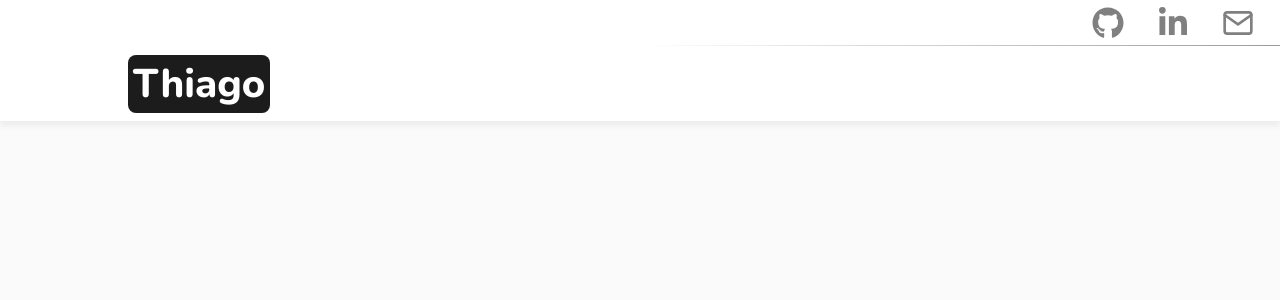
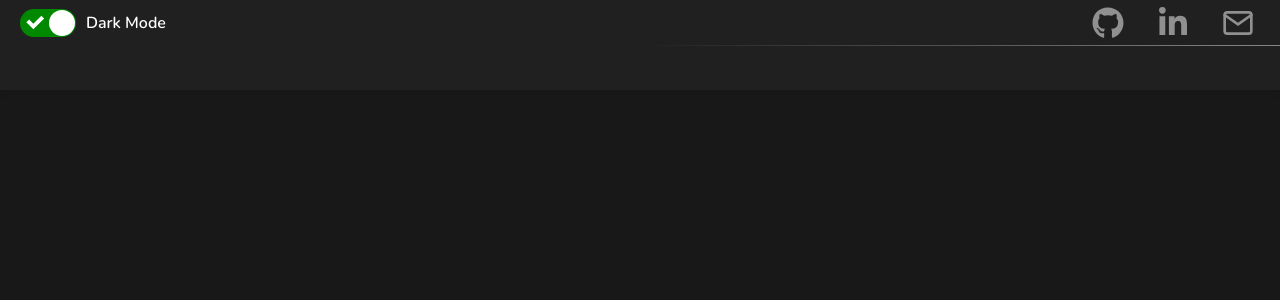
Before and after one commit to othiagodev/portfolio, a React (Create React App) app: page / in a window 1280 px wide. Shown: the top 300 px of the page. Built offline with nearby package versions, Linux system fonts and the light colour scheme.

Commit message:
added dark mode

```diff
--- a/package.json
+++ b/package.json
@@ -15,6 +15,7 @@
     "react-dom": "^17.0.1",
     "react-icons": "^3.11.0",
     "react-scripts": "4.0.0",
+    "react-switch": "^5.0.1",
     "run": "^1.4.0",
     "serve": "^11.3.2",
     "typescript": "^4.0.3",
--- a/public/index.html
+++ b/public/index.html
@@ -6,7 +6,7 @@
   <link rel="icon" href="%PUBLIC_URL%/favicon.ico" />
   <meta name="viewport" content="width=device-width, initial-scale=1" />
   <link href="https://fonts.googleapis.com/css2?family=Nunito:wght@400;600;700;800&display=swap" rel="stylesheet">
-  <title>Portfólio</title>
+  <title>Thiago</title>
 </head>
 
 <body>
--- a/src/styles/global.css
+++ b/src/styles/global.css
@@ -1,3 +1,37 @@
+:root {
+  --bg: #FAFAFA;
+  --bg-header: #FFF;
+  --text-color: #010101;
+  --social-network-color: #808080;
+  --social-network-color-github: #211F1F;
+  --social-network-color-linkedin: #0E76A8;
+  --social-network-color-mail: #BB001B;
+  --gradient-header: linear-gradient(
+    to right,
+    rgba(120, 120, 120, 0),
+    rgba(120, 120, 120, 0),
+    rgba(120, 120, 120, 0.75)
+  );
+  --header-shadow: rgba(0, 0, 0, 0.05);
+}
+
+.dark-mode:root {
+  --bg: #181818;
+  --bg-header: #202020;
+  --text-color: #FFFFFF;
+  --social-network-color: #909090;
+  --social-network-color-github: #EEEEEE;
+  --social-network-color-linkedin: #0E76A8;
+  --social-network-color-mail: #BB001B;
+  --gradient-header: linear-gradient(
+    to right,
+    rgba(170, 170, 170, 0),
+    rgba(170, 170, 170, 0),
+    rgba(170, 170, 170, 0.75)
+  );
+  --header-shadow: rgba(0, 0, 0, 0.05);
+}
+
 * {
   margin: 0;
   padding: 0;
@@ -5,8 +39,8 @@
 }
 
 body {
-  color: #010101;
-  background-color: #FAFAFA;
+  color: var(--text-color);
+  background-color: var(--bg);
 }
 
 body, input, textarea, button {
--- a/src/styles/views/home.css
+++ b/src/styles/views/home.css
@@ -1,11 +1,27 @@
 div#home > .header {
-  background-color: #FFF;
+  height: 90px;
+  background-color: var(--bg-header);
   display: flex;
   flex-direction: column;
-  box-shadow: 0px 5px 5px rgba(0, 0, 0, 0.05);
+  box-shadow: 0px 5px 5px var(--header-shadow);
   z-index: 10;
 }
 
+div#home > .header > .social-network {
+  display: flex;
+  justify-content: space-between;
+  align-items: center;
+}
+
+div#home > .header > .social-network .switch-container {
+  margin-left: 20px;
+  display: flex;
+  align-items: center;
+}
+
+div#home > .header > .social-network .switch {
+  margin-right: 10px;
+}
 div#home > .header > .social-network li {
   list-style-type: none;
   display: flex;
@@ -24,39 +40,27 @@ div#home > .header > .social-network a {
 }
 
 div#home > .header > .social-network a svg {
-  color: #808080;
+  color: var(--social-network-color);
+  transition: color 0.3s linear 0.05s;
 }
 
-div#home > .header > .social-network a:hover svg {
-  color: #1C1C1C;
+div#home > .header > .social-network a.github:hover svg {
+  color: var(--social-network-color-github);
+}
+
+div#home > .header > .social-network a.linkedin:hover svg {
+  color: var(--social-network-color-linkedin);
+}
+
+div#home > .header > .social-network a.mail:hover svg {
+  color: var(--social-network-color-mail);
 }
 
 div#home hr {
   border: 0;
   width: 100%;
   height: 1px;
-  background-image: linear-gradient(
-    to right,
-    rgba(120, 120, 120, 0),
-    rgba(120, 120, 120, 0),
-    rgba(120, 120, 120, 0.75)
-  );
-}
-
-div#home .my-name {
-  height: 75px;
-  display: flex;
-  align-items: center;
-}
-
-div#home .my-name > span {
-  color: #FFF;
-  background-color: #1C1C1C;
-  padding: 2px 5px;
-  font-weight: 800;
-  font-size: 2.5rem;
-  border-radius: 8px;
-  margin-left: 10vw;
+  background-image: var(--gradient-header)
 }
 
 div#home > .content {
--- /dev/null
+++ b/src/utils/usePersistedState.ts
@@ -0,0 +1,22 @@
+import { useState, useEffect, Dispatch, SetStateAction } from 'react';
+
+type Response<T> = [
+  T,
+  Dispatch<SetStateAction<T>>
+]
+
+export default function usePersistedState<T>(key: string, initialState: T): Response<T> {
+  const [state, setState] = useState(() => {
+    const storageValue = localStorage.getItem(key);
+    if (storageValue) {
+      return JSON.parse(storageValue);
+    }
+    return initialState;
+  });
+
+  useEffect(() => {
+    localStorage.setItem(key, JSON.stringify(state));
+  }, [key, state]);
+
+  return [state, setState];
+}
--- a/src/views/Home.tsx
+++ b/src/views/Home.tsx
@@ -1,31 +1,54 @@
-import React from 'react';
+import React, { useEffect } from 'react';
 import '../styles/views/home.css';
 import { FaGithub, FaLinkedinIn } from 'react-icons/fa';
 import { FiMail } from 'react-icons/fi';
+import ReactSwitch from 'react-switch';
+import usePersistedState from '../utils/usePersistedState';
 
 export default function Home() {
+  const [switchState, setSwitchState] = usePersistedState<boolean>('theme', true);
+
+  function setTheme() {
+    const root = document.querySelector('html');
+    root?.classList.toggle('dark-mode');
+  }
+
+  function switchTheme() {
+    setTheme();
+    setSwitchState(!switchState);
+  }
+
+  useEffect(() => {
+    if (switchState) setTheme();
+  }, []);
+
   return (
     <div id="home">
       <header className="header">
         <nav className="social-network">
+          <div className="switch-container">
+            <ReactSwitch
+              className="switch"
+              onChange={switchTheme}
+              checked={switchState}
+            />
+            <span>Dark Mode</span>
+          </div>
           <ul>
             <li>
-              <a className="social-network-link" target="_blank" rel="noreferrer" href="https://github.com/othiagodev">
+              <a className="social-network-link github" target="_blank" rel="noreferrer" href="https://github.com/othiagodev">
                 <FaGithub size={32} />
               </a>
-              <a className="social-network-link" target="_blank" rel="noreferrer" href="https://www.linkedin.com/in/othiagodev/">
+              <a className="social-network-link linkedin" target="_blank" rel="noreferrer" href="https://www.linkedin.com/in/othiagodev/">
                 <FaLinkedinIn size={32} />
               </a>
-              <a className="social-network-link" target="_blank" rel="noreferrer" href="mailto:thg.santos@outlook.com">
+              <a className="social-network-link mail" href="mailto:thg.santos@outlook.com">
                 <FiMail size={32} />
               </a>
             </li>
           </ul>
         </nav>
         <hr />
-        <div className="my-name">
-          <span>Thiago</span>
-        </div>
       </header>
       <div className="content" />
     </div>
```
Also changed, not shown: .eslintrc.json, 2 other files (tests, documents, lock files or other folders).
